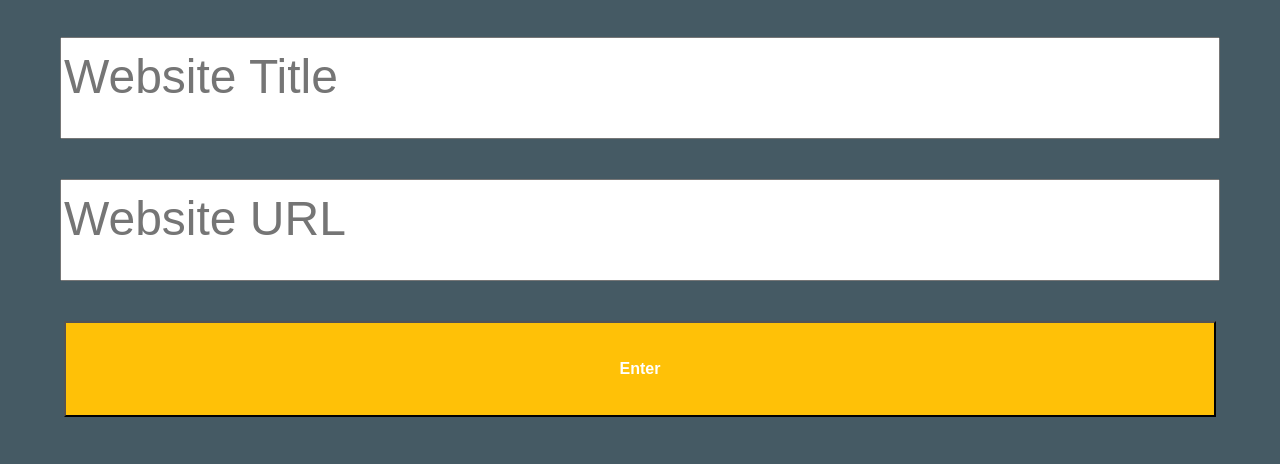
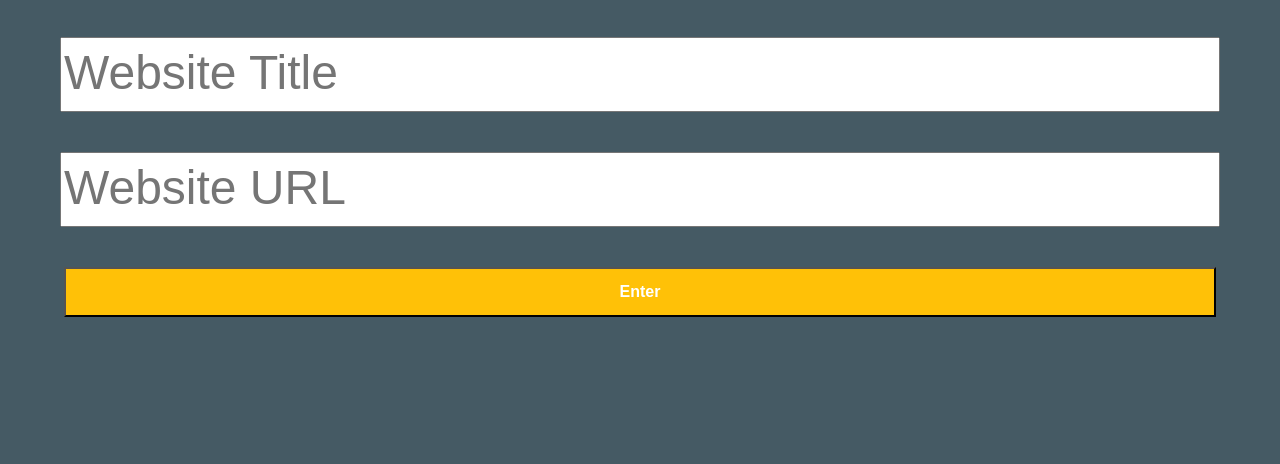
Before and after one commit to buji405/linked-list, a plain HTML site: page index.html in a window 1280 px wide. Shown: the part 131-595 px from the top of the page. Drawn offline with nearby package versions, Linux system fonts and the light colour scheme.

Commit message:
add style to input field and button

```diff
--- a/styles.css
+++ b/styles.css
@@ -39,14 +39,18 @@ img {
   text-align: center;
   color: #ffffff;
   font-weight: 800;
-
+  box-sizing: border-box;
+}
+.web-title, .web-url {
+  padding-top:20px;
 }
 
 .display-standard {
   width: 90%;
-  height: 6em;
+  height: 50px;
   display: block;
   margin : 40px auto;
+  font-size: 1em;
 }
 
 .link-card {
```
